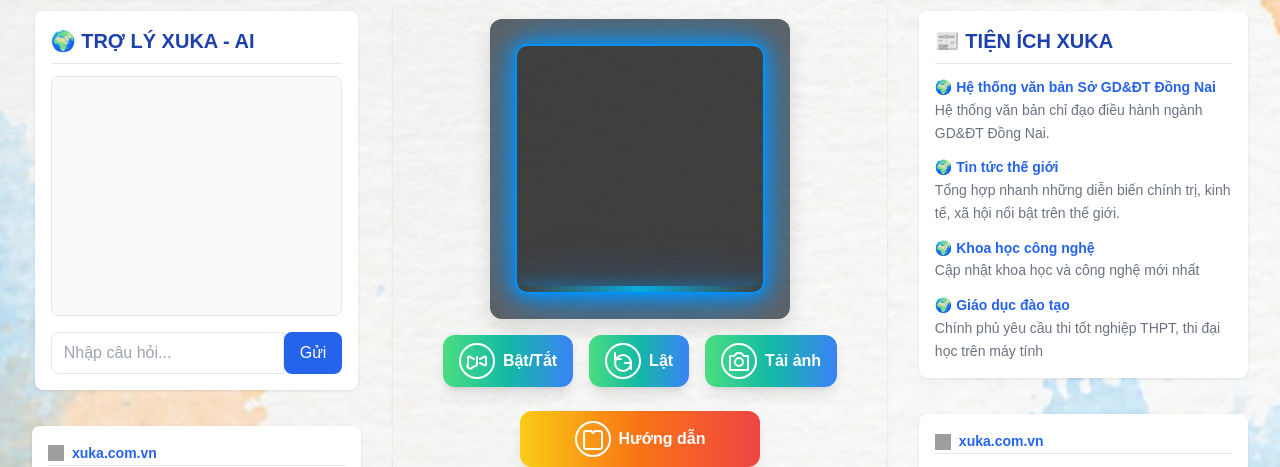
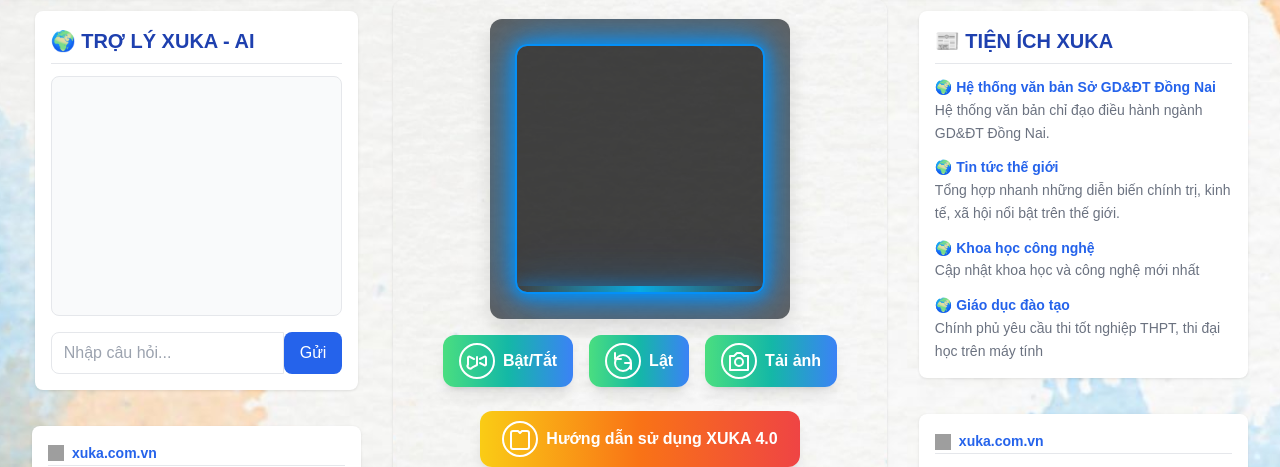
Before and after one commit to Namhuy123789/xuka, a Flask app: page /web in a window 1280 px wide. Shown: the part 185-652 px from the top of the page. Run offline with Flask 3, Linux system fonts and the light colour scheme; parts of the project's set-up code (start-up, migrations or seed data) failed here and were passed over; some libraries are stand-ins or nearby versions; grey boxes are pictures that could not be loaded.

Commit message:
Update index_web.html

```diff
--- a/templates/index_web.html
+++ b/templates/index_web.html
@@ -304,41 +304,41 @@
      class="flex items-center justify-center gap-2 px-5 py-2.5 rounded-xl text-white font-semibold
             bg-gradient-to-r from-yellow-400 via-orange-500 to-red-500
             shadow-lg transform transition-all duration-200
-            hover:scale-105 hover:shadow-2xl active:scale-95 active:shadow-inner w-60 text-center"
+            hover:scale-105 hover:shadow-2xl active:scale-95 active:shadow-inner w-80 text-center"
      aria-label="Hướng dẫn">
     <span class="border-2 border-white rounded-full p-1 flex items-center justify-center">
       <svg xmlns="http://www.w3.org/2000/svg" class="w-6 h-6 text-white" fill="none" viewBox="0 0 24 24" stroke="currentColor" stroke-width="2">
         <path stroke-linecap="round" stroke-linejoin="round" d="M12 6l-2-2H5a2 2 0 00-2 2v14a2 2 0 002 2h14a2 2 0 002-2V6a2 2 0 00-2-2h-5l-2 2z" />
       </svg>
     </span>
-    Hướng dẫn
+    Hướng dẫn sử dụng XUKA 4.0
   </a>
   <a href="/tronde"
      class="flex items-center justify-center gap-2 px-5 py-2.5 rounded-xl text-white font-semibold
             bg-gradient-to-r from-blue-500 via-indigo-500 to-purple-500
             shadow-lg transform transition-all duration-200
-            hover:scale-105 hover:shadow-2xl active:scale-95 active:shadow-inner w-60 text-center"
+            hover:scale-105 hover:shadow-2xl active:scale-95 active:shadow-inner w-80 text-center"
      aria-label="Quản trị">
     <span class="border-2 border-white rounded-full p-1 flex items-center justify-center">
       <svg xmlns="http://www.w3.org/2000/svg" class="w-6 h-6 text-white" fill="none" viewBox="0 0 24 24" stroke="currentColor" stroke-width="2">
         <path stroke-linecap="round" stroke-linejoin="round" d="M12 8c-2.21 0-4 1.79-4 4s1.79 4 4 4 4-1.79 4-4-1.79-4-4-4zm8 4a8 8 0 11-16 0 8 8 0 0116 0z" />
       </svg>
     </span>
-    Quản trị
+    Quản trị XUKA 4.0
   </a>
 
   <a href="/xuka"
      class="flex items-center justify-center gap-2 px-5 py-2.5 rounded-xl text-white font-semibold
             bg-gradient-to-r from-green-400 via-teal-500 to-blue-500
             shadow-lg transform transition-all duration-200
-            hover:scale-105 hover:shadow-2xl active:scale-95 active:shadow-inner w-60 text-center"
+            hover:scale-105 hover:shadow-2xl active:scale-95 active:shadow-inner w-80 text-center"
      aria-label="Đánh giá">
     <span class="border-2 border-white rounded-full p-1 flex items-center justify-center">
       <svg xmlns="http://www.w3.org/2000/svg" class="w-6 h-6 text-white" fill="none" viewBox="0 0 24 24" stroke="currentColor" stroke-width="2">
         <path stroke-linecap="round" stroke-linejoin="round" d="M11.049 2.927c.3-.921 1.603-.921 1.902 0l1.28 3.945a1 1 0 00.95.69h4.15c.969 0 1.371 1.24.588 1.81l-3.36 2.44a1 1 0 00-.364 1.118l1.28 3.945c.3.921-.755 1.688-1.54 1.118l-3.36-2.44a1 1 0 00-1.175 0l-3.36 2.44c-.785.57-1.84-.197-1.54-1.118l1.28-3.945a1 1 0 00-.364-1.118l-3.36-2.44c-.783-.57-.38-1.81.588-1.81h4.15a1 1 0 00.95-.69l1.28-3.945z" />
       </svg>
     </span>
-    Đánh giá
+    Đánh giá XUKA 4.0
   </a>
 
 
```
